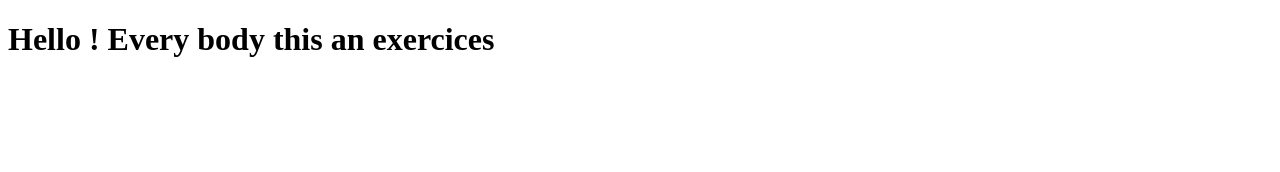
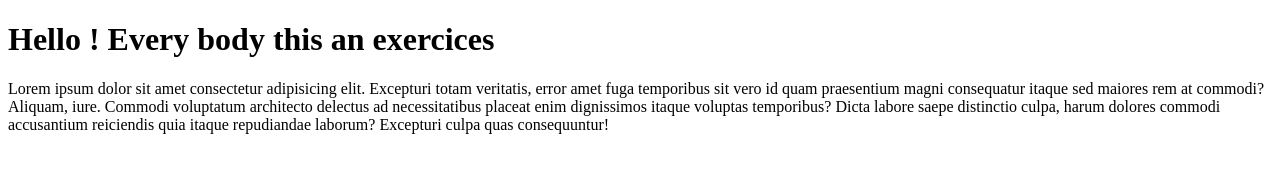
Before and after one commit to thdhamana/THD-MBD, a plain HTML site: page index.html in a window 1280 px wide. Drawn offline with Linux system fonts and the light colour scheme.

Commit message:
add lorem

```diff
--- a/index.html
+++ b/index.html
@@ -7,5 +7,7 @@
 </head>
 <body>
     <h1>Hello ! Every body this an exercices</h1>
+    <p>Lorem ipsum dolor sit amet consectetur adipisicing elit. Excepturi totam veritatis, error amet fuga temporibus sit vero id quam praesentium magni consequatur itaque sed maiores rem at commodi? Aliquam, iure.
+    Commodi voluptatum architecto delectus ad necessitatibus placeat enim dignissimos itaque voluptas temporibus? Dicta labore saepe distinctio culpa, harum dolores commodi accusantium reiciendis quia itaque repudiandae laborum? Excepturi culpa quas consequuntur!</p>
 </body>
 </html>
```
